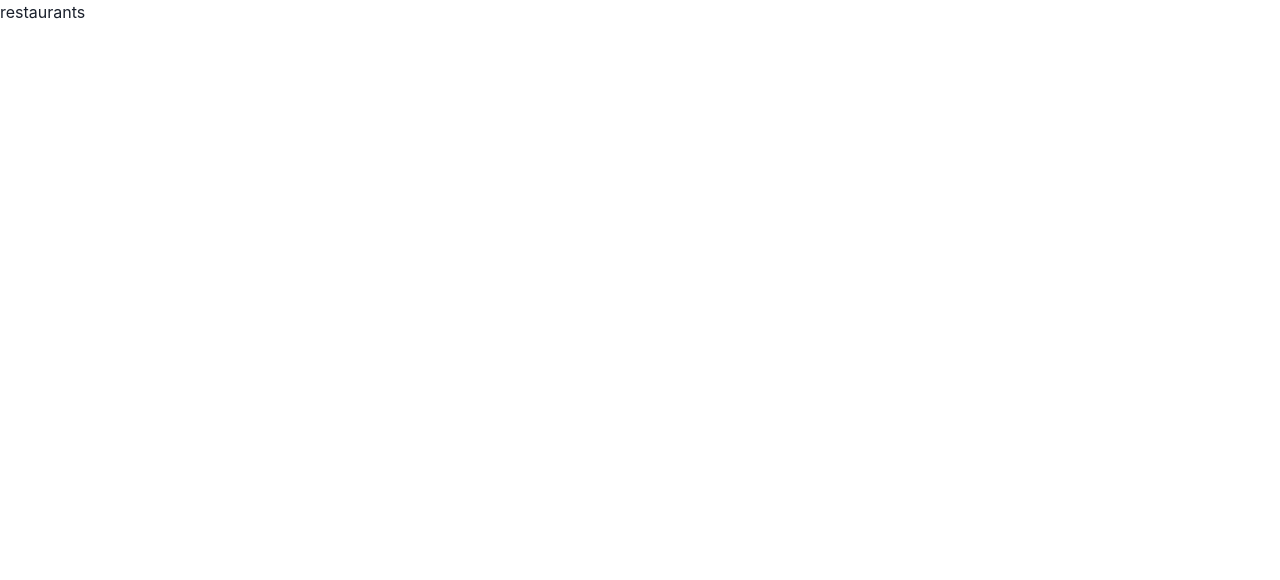
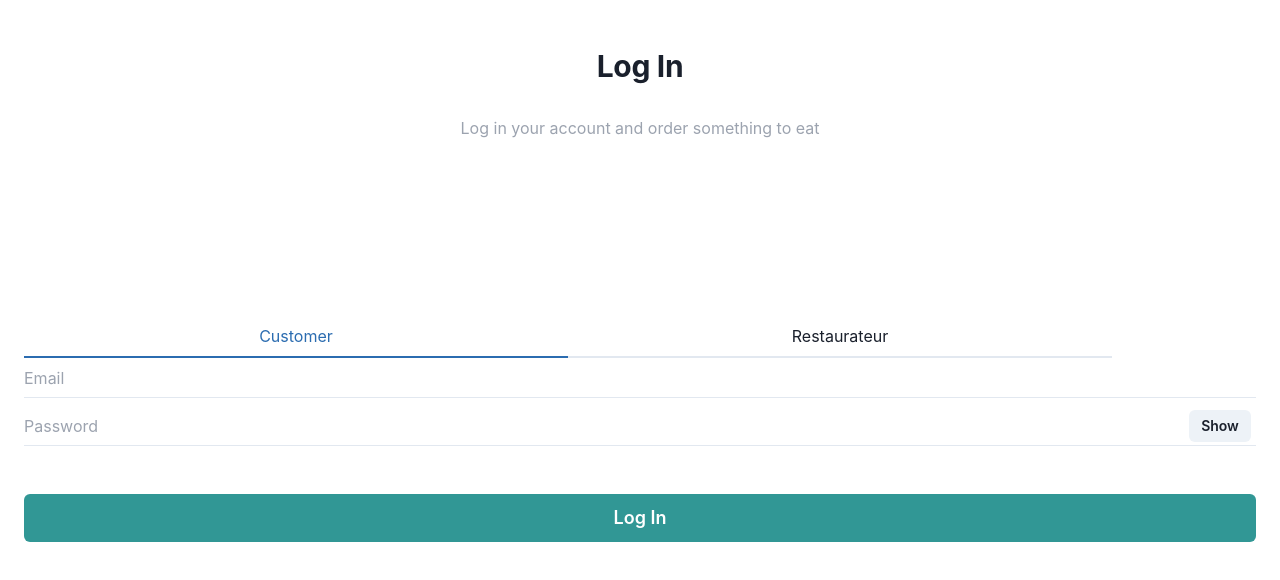
Before and after one commit to Doud75/food-court, a React (Create React App) app in the folder client/: page /Login in a window 1280 px wide. Shown: the top 580 px of the page. Built offline with nearby package versions, Linux system fonts and the light colour scheme.

Commit message:
feat(login): add login front

```diff
--- a/client/src/App.js
+++ b/client/src/App.js
@@ -4,7 +4,7 @@ import { ChakraProvider } from "@chakra-ui/react";
 import Restaurants from "./pages/Restaurants";
 import Menus from "./pages/Menus";
 import Orders from "./pages/Orders";
-import Connexion from "./pages/Connexion";
+import Login from "./pages/Login";
 import Admin from "./pages/Admin";
 import CreateRestaurant from "./pages/CreateRestaurant";
 
@@ -21,7 +21,7 @@ function App() {
             <Route path="/Restaurants" element={<Restaurants />} />
             <Route path="/Restaurants/Menus" element={<Menus />} />
             <Route path="/Orders" element={<Orders />} />
-            <Route path="/Connexion" element={<Connexion />} />
+            <Route path="/Login" element={<Login />} />
             <Route path="/Admin" element={<Admin />} />
             <Route path="/CreateRestaurant" element={<CreateRestaurant />} />
           </Routes>
--- /dev/null
+++ b/client/src/components/login/LoginCustomer.js
@@ -0,0 +1,69 @@
+import React from "react";
+import { Input, InputRightElement, InputGroup, Button } from "@chakra-ui/react";
+import { postFetch } from "../../utils/postFetch";
+
+export default function LoginCustomer() {
+  const [show, setShow] = React.useState(false);
+  const [loginData, setLoginData] = React.useState({
+    email: "",
+    password: "",
+  });
+
+  const handleInputChange = (e) => {
+    const { name, value } = e.target;
+    setLoginData((prevData) => ({ ...prevData, [name]: value }));
+  };
+
+  const handleClick = () => setShow(!show);
+  const handleLogin = async () => {
+    try {
+      await postFetch("/login", loginData);
+      console.log("Login successfully!");
+    } catch (error) {
+      console.error("Error login :", error);
+    }
+  };
+
+  return (
+    <div>
+      <div className="flex flex-col gap-2">
+        <div>
+          <Input
+            variant="flushed"
+            placeholder="Email"
+            name="email"
+            value={loginData.category}
+            onChange={handleInputChange}
+          />
+        </div>
+        <div>
+          <InputGroup variant="flushed">
+            <Input
+              type={show ? "text" : "password"}
+              placeholder="Password"
+              name="password"
+              value={loginData.password}
+              onChange={handleInputChange}
+            />
+            <InputRightElement width="4.5rem">
+              <Button size="sm" onClick={handleClick}>
+                {show ? "Hide" : "Show"}
+              </Button>
+            </InputRightElement>
+          </InputGroup>
+        </div>
+      </div>
+      <div className="flex mt-12">
+        <Button
+          variant="solid"
+          colorScheme="teal"
+          size="lg"
+          width="100%"
+          onClick={handleLogin}
+        >
+          Log In
+        </Button>
+      </div>
+    </div>
+  );
+}
--- a/client/src/pages/Connexion.js
+++ /dev/null
@@ -1,9 +0,0 @@
-import React from 'react';
-
-export default function Connexion(){
-    return (
-        <div>
-            connexion
-        </div>
-    );
-};
--- /dev/null
+++ b/client/src/pages/Login.js
@@ -0,0 +1,34 @@
+import React from "react";
+import { Tabs, TabList, TabPanels, Tab, TabPanel } from "@chakra-ui/react";
+import LoginCustomer from "../components/login/LoginCustomer";
+
+export default function Connexion() {
+  return (
+    <div className="flex flex-col m-6 mt-12">
+      <div className="flex flex-col text-center">
+        <h1 className="text-xl ">Log In</h1>
+        <span className="mt-8 text-gray-400 mx-12">
+          Log in your account and order something to eat
+        </span>
+      </div>
+      <div className="mt-44 ">
+        <Tabs isFitted>
+          <div className="mr-36">
+            <TabList>
+              <Tab>Customer</Tab>
+              <Tab>Restaurateur</Tab>
+            </TabList>
+          </div>
+          <TabPanels>
+            <TabPanel p="0px">
+              <LoginCustomer />
+            </TabPanel>
+            <TabPanel>
+              <p>Restaurateur</p>
+            </TabPanel>
+          </TabPanels>
+        </Tabs>
+      </div>
+    </div>
+  );
+}
```
